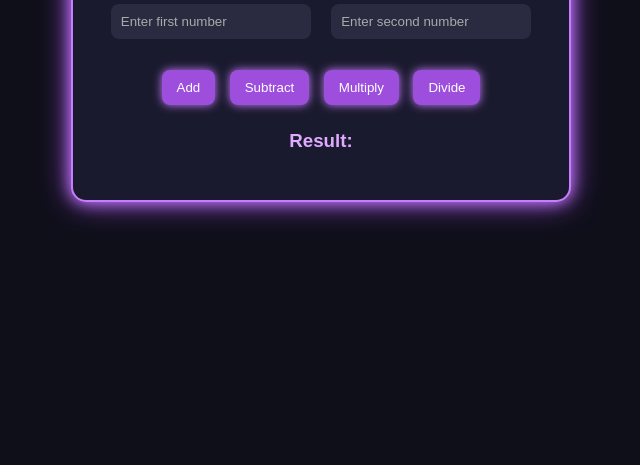
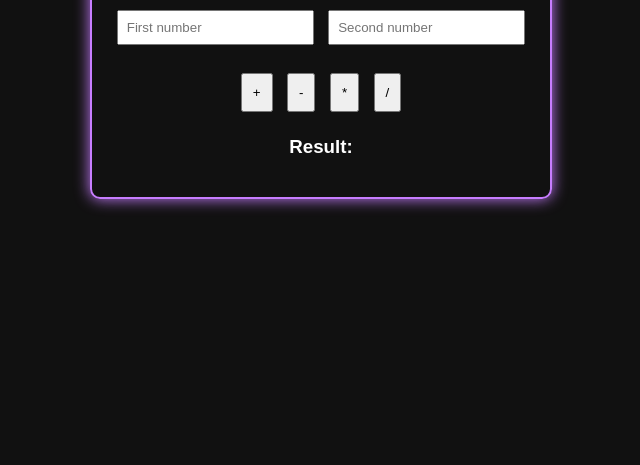
Before and after one commit to Sahelyana/Mobileprogramming, a plain HTML site: page index.html in a window 1280 px wide. Shown: the part 351-816 px from the top of the page, without its empty margins (319-959 px from the left). Drawn offline with Linux system fonts and the light colour scheme.

Commit message:
Assignmentw2

```diff
--- a/index.html
+++ b/index.html
@@ -1,97 +1,60 @@
 <!DOCTYPE html>
 <html>
 <head>
-    <title>Simple Calculator</title>
-    <script src="script.js"></script>
+    <title>Calculator</title>
 
     <style>
         body {
-            margin: 0;
-            height: 100vh;
             display: flex;
             justify-content: center;
             align-items: center;
-
-            background-color: #0f0f1a;
-            font-family: Arial, sans-serif;
+            height: 100vh;
+            background: #111;
+            color: white;
+            font-family: Arial;
         }
 
-        .calculator {
-            background: #1a1a2e;
-            padding: 30px;
-            border-radius: 15px;
-
-            /* Neon lavender glow */
+        .box {
+            padding: 20px;
             border: 2px solid #c77dff;
-            box-shadow: 0 0 15px #c77dff, 0 0 30px #9d4edd;
-
+            border-radius: 10px;
+            box-shadow: 0 0 15px #c77dff;
             text-align: center;
-            color: #e0aaff;
-        }
-
-        h2 {
-            margin-bottom: 20px;
         }
 
         input {
-            width: 180px;
-            padding: 10px;
-            margin: 8px;
-            border-radius: 8px;
-            border: none;
-            outline: none;
-
-            background: #2a2a40;
-            color: #fff;
-        }
-
-        input::placeholder {
-            color: #aaa;
+            margin: 5px;
+            padding: 8px;
         }
 
         button {
-            padding: 10px 15px;
             margin: 5px;
-            border: none;
-            border-radius: 8px;
+            padding: 10px;
             cursor: pointer;
-
-            background: #9d4edd;
-            color: white;
-
-            /* Neon effect */
-            box-shadow: 0 0 10px #c77dff;
-            transition: 0.3s;
-        }
-
-        button:hover {
-            background: #c77dff;
-            box-shadow: 0 0 20px #e0aaff;
-        }
-
-        #result {
-            margin-top: 20px;
         }
     </style>
 </head>
 
 <body>
 
-    <div class="calculator">
-        <h2>Simple Calculator</h2>
+    <div class="box">
+        <h2>Calculator</h2>
 
-        <input type="number" id="n1" placeholder="Enter first number" max="100">
-        <input type="number" id="n2" placeholder="Enter second number" max="100">
+        <input type="number" id="n1" placeholder="First number">
+        <input type="number" id="n2" placeholder="Second number">
 
         <br><br>
 
-        <button onclick="calculate('add')">Add</button>
-        <button onclick="calculate('sub')">Subtract</button>
-        <button onclick="calculate('mul')">Multiply</button>
-        <button onclick="calculate('div')">Divide</button>
+        <button onclick="calculate('+')">+</button>
+        <button onclick="calculate('-')">-</button>
+        <button onclick="calculate('*')">*</button>
+        <button onclick="calculate('/')">/</button>
 
-        <h3 id="result">Result: </h3>
+        <h3 id="result">Result:</h3>
     </div>
+
+    <!-- Link JS file HERE (important) -->
+    <script src="script.js"></script>
 
 </body>
 </html>
--- a/script.js
+++ b/script.js
@@ -1,34 +1,22 @@
-function calculate(operation){
-
-    let n1 = Number(document.getElementById("n1").value);
-    let n2 = Number(document.getElementById("n2").value);
+function calculate(operator) {
+    let n1 = parseFloat(document.getElementById("n1").value);
+    let n2 = parseFloat(document.getElementById("n2").value);
     let result;
-
-    if (isNaN(n1) || isNaN(n2)) {
-        result = "Please enter valid numbers";
-    }
-    else if (n1 > 100 || n2 > 100) {
-        result = "Number should not be greater than 100";
-    }
-    else if(operation === "add"){
+    if (operator === "+") {
         result = n1 + n2;
-    }
-    else if(operation === "sub"){
+    } else if (operator === "-") {
         result = n1 - n2;
-    }
-    else if(operation === "mul"){
+    } else if (operator === "*") {
         result = n1 * n2;
-    }
-    else if(operation === "div"){
-        if(n2 === 0){
-            result = "Cannot divide by zero";
-        } else {
-            result = n1 / n2;
+    } else if (operator === "/") {
+        if (n2 === 0) {
+            document.getElementById("result").innerHTML = "Cannot divide by zero";
+            return;
         }
-    }
-    else{
-        result = "Invalid operation";
+        result = n1 / n2;
+    } else {
+        result = "Invalid";
     }
 
-    document.getElementById("result").innerText = "Result: " + result;
+    document.getElementById("result").innerHTML = "Result: " + result;
 }
```
